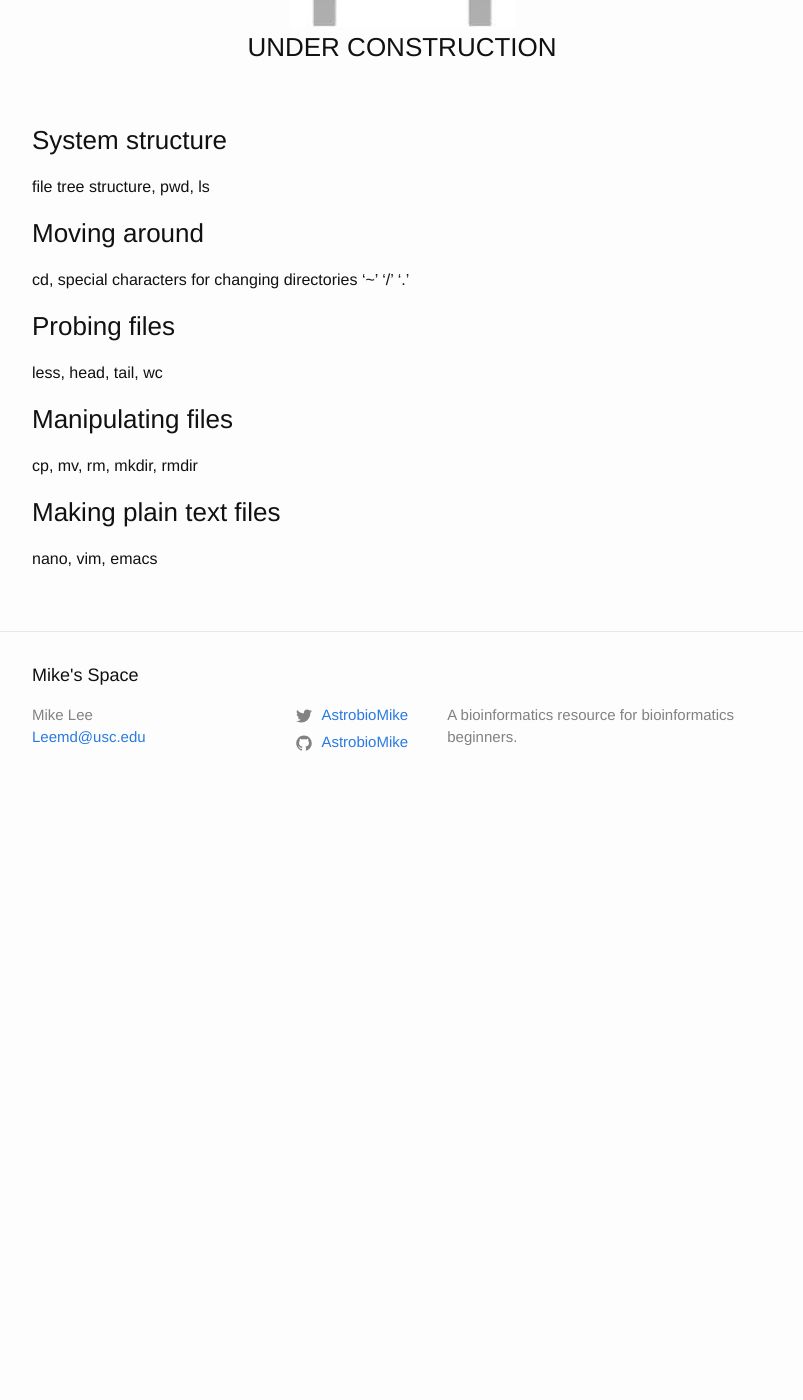
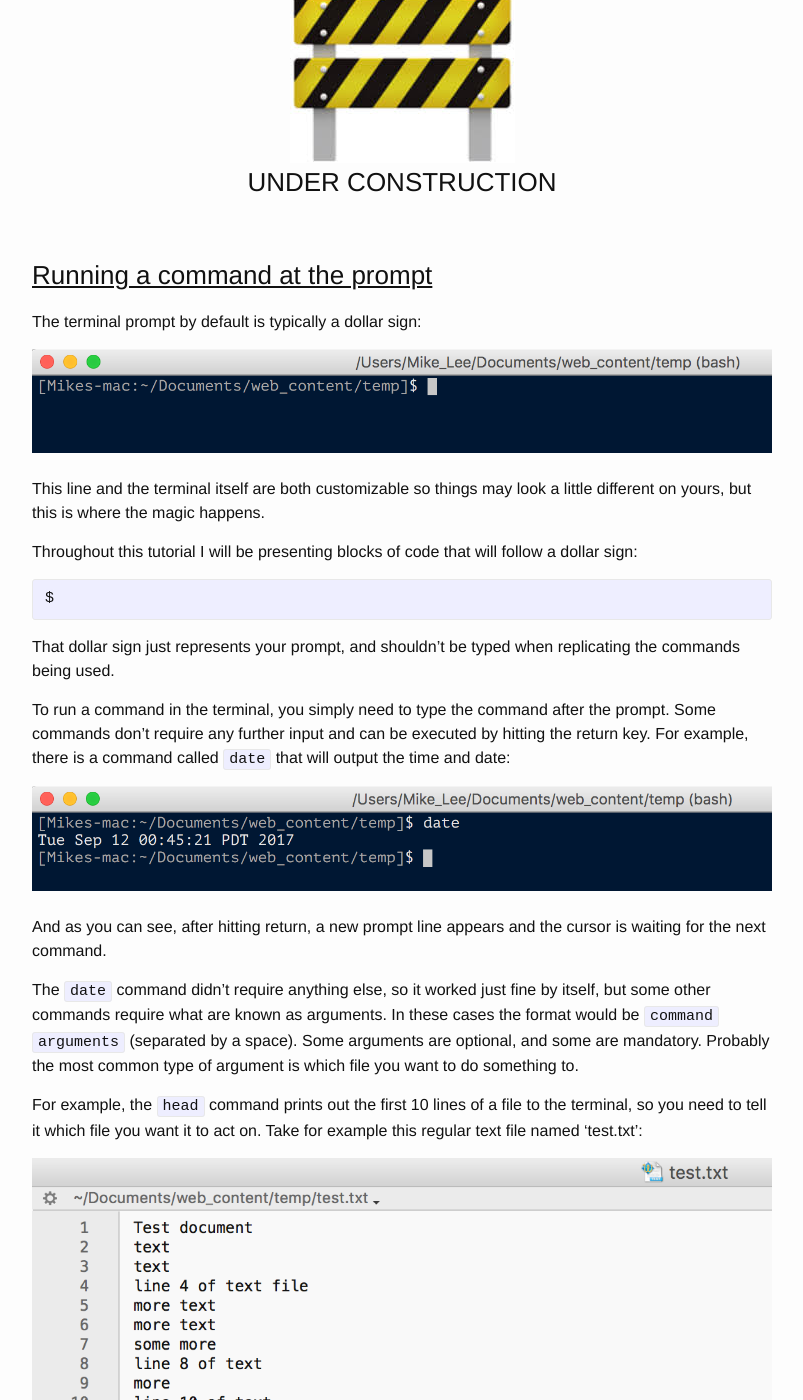
Before and after one commit to AstrobioMike/AstrobioMike.github.io, a Jekyll site: the page built from bash/basics.md, in a window 1280 px wide and 1400 px high, scrolled down 421 px. Shown: the whole window, without its empty margins (238-1041 px from the left). Built offline with Jekyll 4.4.1, drawn with Linux system fonts in a browser that asks for light colours; before the commit the page ends 1235 px from its top, so only the background shows below that; some of the changed text lies outside the part shown.

Commit message:
bash basics

```diff
--- a/_config.yml
+++ b/_config.yml
@@ -13,7 +13,7 @@
 # you will see them accessed via {{ site.title }}, {{ site.email }}, and so on.
 # You can create any custom variable you would like, and they will be accessible
 # in the templates via {{ site.myvariable }}.
-title: Mike's Space
+title: Happy Belly Bioinformatics
 email: Leemd@usc.edu
 author: Mike Lee
 description: >
--- a/bash/basics.md
+++ b/bash/basics.md
@@ -5,13 +5,66 @@ exclude_from_nav: true
 ---
 
 <h2><i>bash</i> basics</h2>
+Here we are going to cover the very basics of working in the terminal. We'll start at the very beginning with the basic formula for how to run commands, then  move onto how to navigate around your computer with these commands, and end with how to manipulate and create documents. This is probably suitable for those with little to no experience, so if you feel comfortable with these tasks already, consider jumping ahead to one of the sections you're less familiar with.
+
+
 <br>
 <center><img src="{{ site.url }}/images/under_construction.jpeg"></center>
 <center><h3>UNDER CONSTRUCTION</h3></center>
 <br>
+
+
+### <u>Running a command at the prompt</u>
+The terminal prompt by default is typically a dollar sign:
+<center><img src="{{ site.url }}/images/blank_prompt.png"></center>
+<br>
+This line and the terminal itself are both customizable so things may look a little different on yours, but this is where the magic happens.
+
+Throughout this tutorial I will be presenting blocks of code that will follow a dollar sign:
+
+{% highlight rouge %}
+$
+{% endhighlight %}
+
+That dollar sign just represents your prompt, and shouldn't be typed when replicating the commands being used.
+
+To run a command in the terminal, you simply need to type the command after the prompt. Some commands don't require any further input and can be executed by hitting the return key. For example, there is a command called `date` that will output the time and date:
+<center><img src="{{ site.url }}/images/terminal_date.png"></center>
+<br>
+And as you can see, after hitting return, a new prompt line appears and the cursor is waiting for the next command.
+
+The `date` command didn't require anything else, so it worked just fine by itself, but some other commands require what are known as arguments. In these cases the format would be `command` `arguments` (separated by a space). Some arguments are optional, and some are mandatory. Probably the most common type of argument is which file you want to do something to.
+
+For example, the `head` command prints out the first 10 lines of a file to the terminal, so you need to tell it which file you want it to act on. Take for example this regular text file named 'test.txt':
+<center><img src="{{ site.url }}/images/test.txt.png"></center>
+<br>
+If I run the 'head' command on this file, the terminal prints out the first 10 lines and then returns to the prompt:
+<center><img src="{{ site.url }}/images/head_example.png"></center>
+<br>
+In this case, providing a file to the 'head' command is required. But this command also has optional arguments. For example, by default it prints out only the first 10 lines, but we tell it to do however many lines we want by adding what's known as a 'flag'. These are often led by a single dash, followed by a character representing which argument you're specifying, followed by the value (or file) you want to give it. Here is an example where we tell the 'head' command we want the first 4 lines of the document, overriding the default 10:
+
+{% highlight rouge %}
+$ head -n 4 text.txt
+{% endhighlight %}
+
+<center><img src="{{ site.url }}/images/test.txt_head4.png"></center>
+
+<br>
+And that's really it. Those are the fundamentals that govern running virtually any individual command in the terminal. Now that you're familiar with this baseline formula, let's move onto looking at more commands and learn how to navigate around your computer from inside the terminal.
+
+---
+
+
+
+
 ### System structure
 file tree structure, pwd, ls
 <br>
+
+
+{% highlight rouge %}
+$ for i in `cat samples`; do echo $i; wc -l "$i".txt; done
+{% endhighlight %}
 
 ### Moving around
 cd, special characters for changing directories '~'  '/'  '.'
```
Also changed, not shown: _posts/2017-09-11-coming-soon.md (+2 -1 lines), bash.md (+2 -1 lines), index.md (+1 -1 lines), images/blank_prompt.png (added), images/head_example.png (added), images/terminal_date.png (added), images/test.txt.png (added), images/test.txt_head4.png (added), 1 other file.
